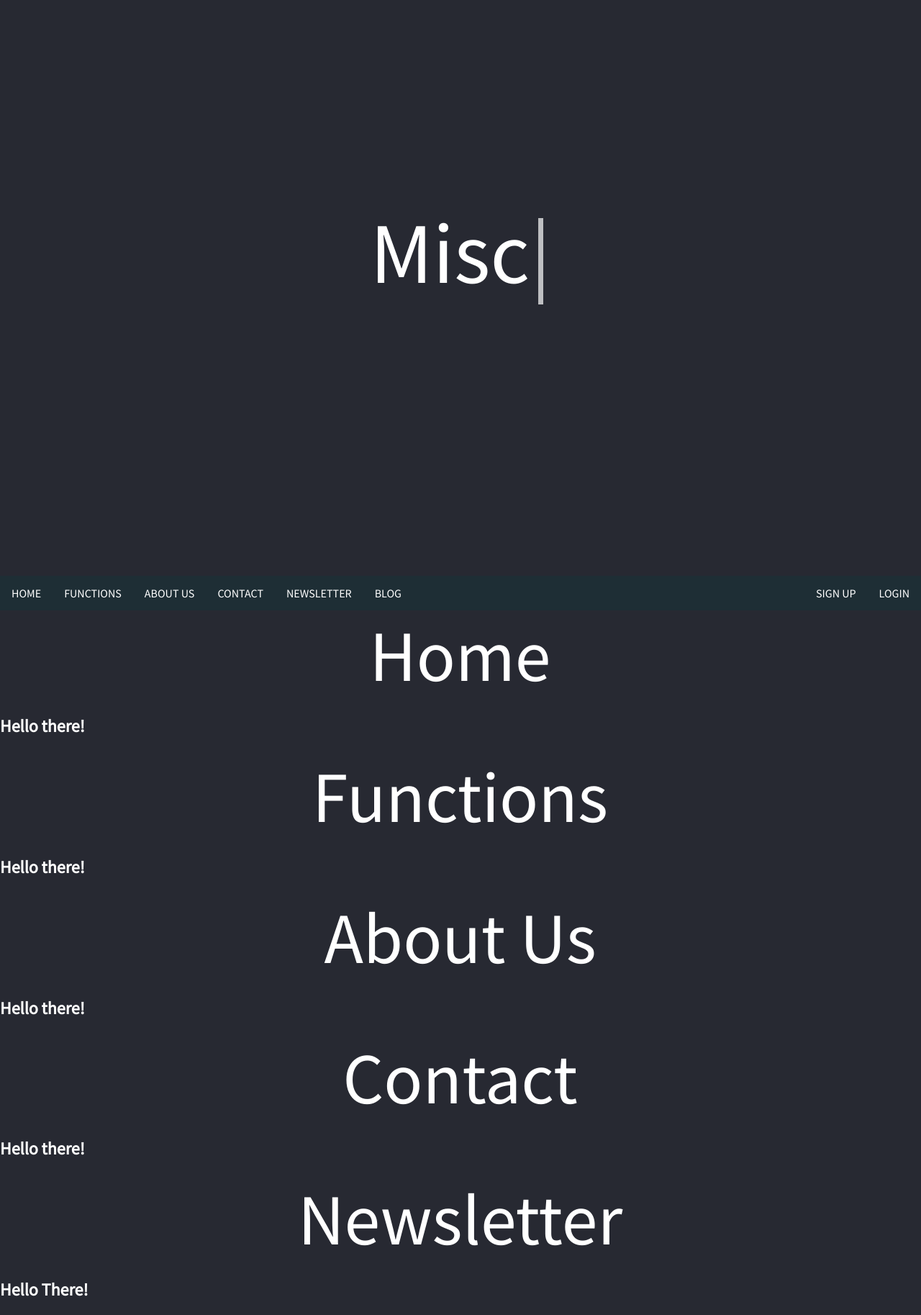
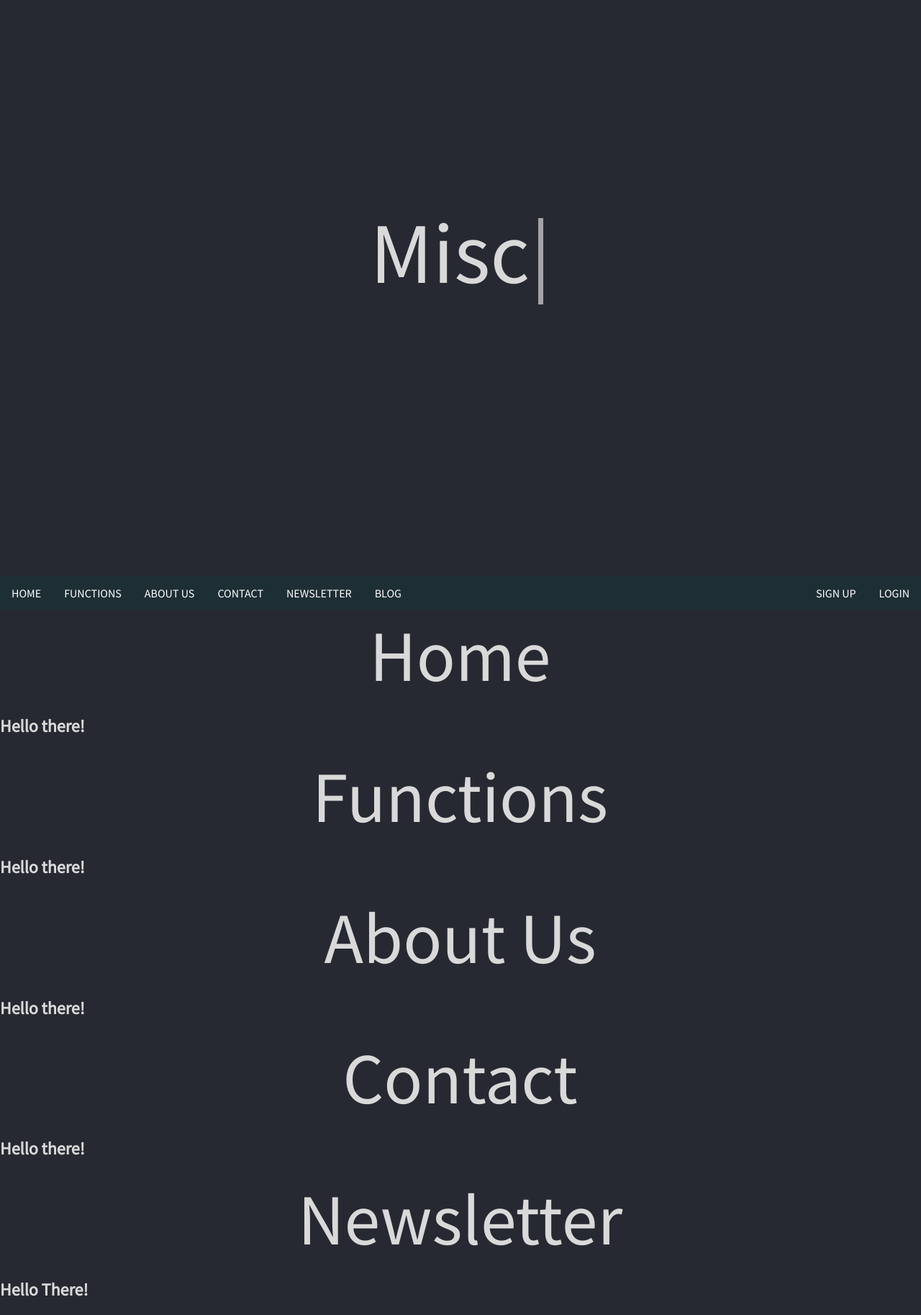
Before and after one commit to AndreasZacchi/note, a PHP site: page / in a window 1280 px wide. Shown: the whole page at 72% size. Run offline with PHP 8.4, Linux system fonts and the light colour scheme; some libraries are stand-ins or nearby versions.

Commit message:
Update style.css

```diff
--- a/style/style.css
+++ b/style/style.css
@@ -2,7 +2,7 @@
     --mainColor: #272932;
     --secondColor: #1E1E20;
     --accentColor: #1e2e35;
-    --textColor: #E2E2E2;
+    --textColor: #d9d9d9;
     /*--flatRed: #FE5F55;
     --flatGreen: #82D173;*/
     --lightBlue: #2E86AB;
@@ -20,7 +20,7 @@ body {
     padding: 0;
     font-family: source sans pro;
     background-color: var(--mainColor);
-    color: #ffffff;
+    color: var(--textColor);
 }
 /*Typewriter*/
 #typeWrittenHeader, #aboutUsTitle, #homeTitle, #functionsTitle, #contactTitle, #newsletterTitle {
@@ -156,7 +156,7 @@ a {
     right: 101%;
     top: 0;
     opacity: 0;
-    font-size: 5vh;
+    font-size: 7vh;
     z-index: 1;
 }
 :focus {
@@ -311,7 +311,6 @@ a {
 /* Media Q that makes formatBox squared and 2 rows*/
 @media screen and (max-width: 1300px) {
     #noteTextFormat {
-        border-radius: 0 0 50px 50px;
         width: 95%;
         padding: 10px;
         display:
```
